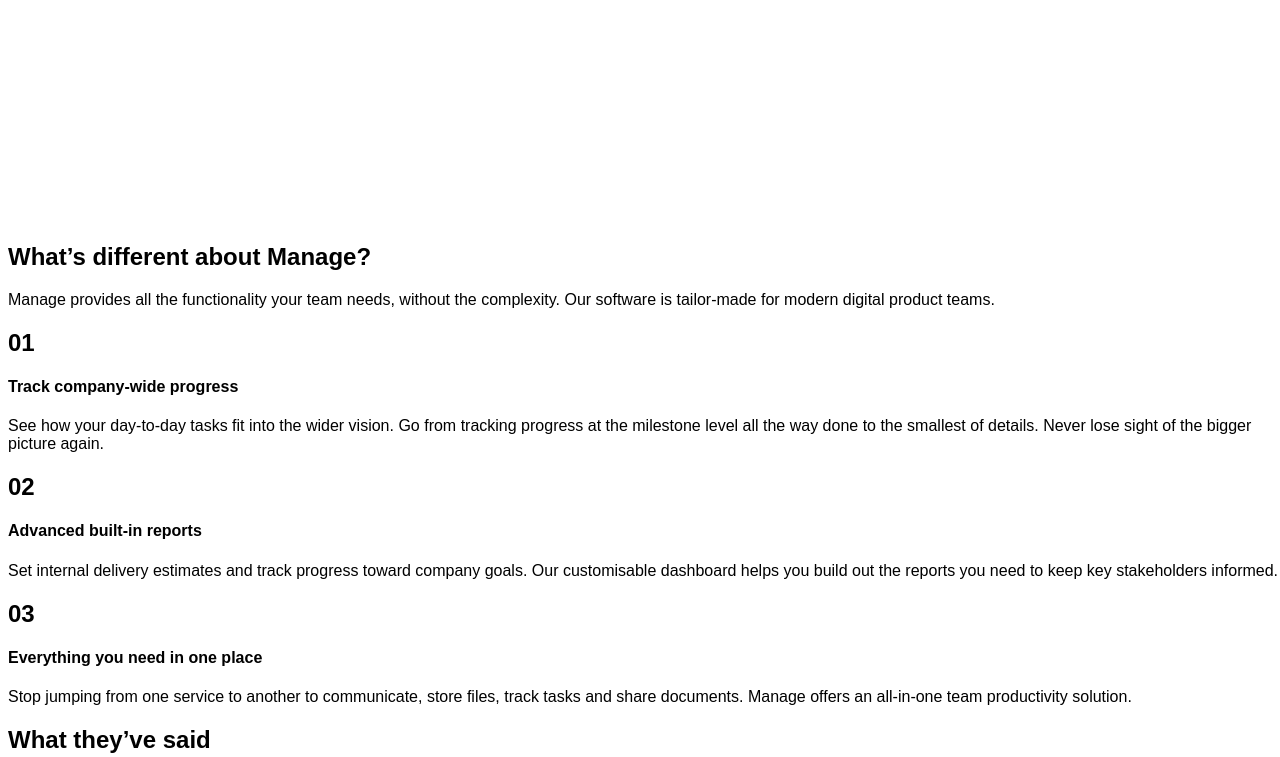
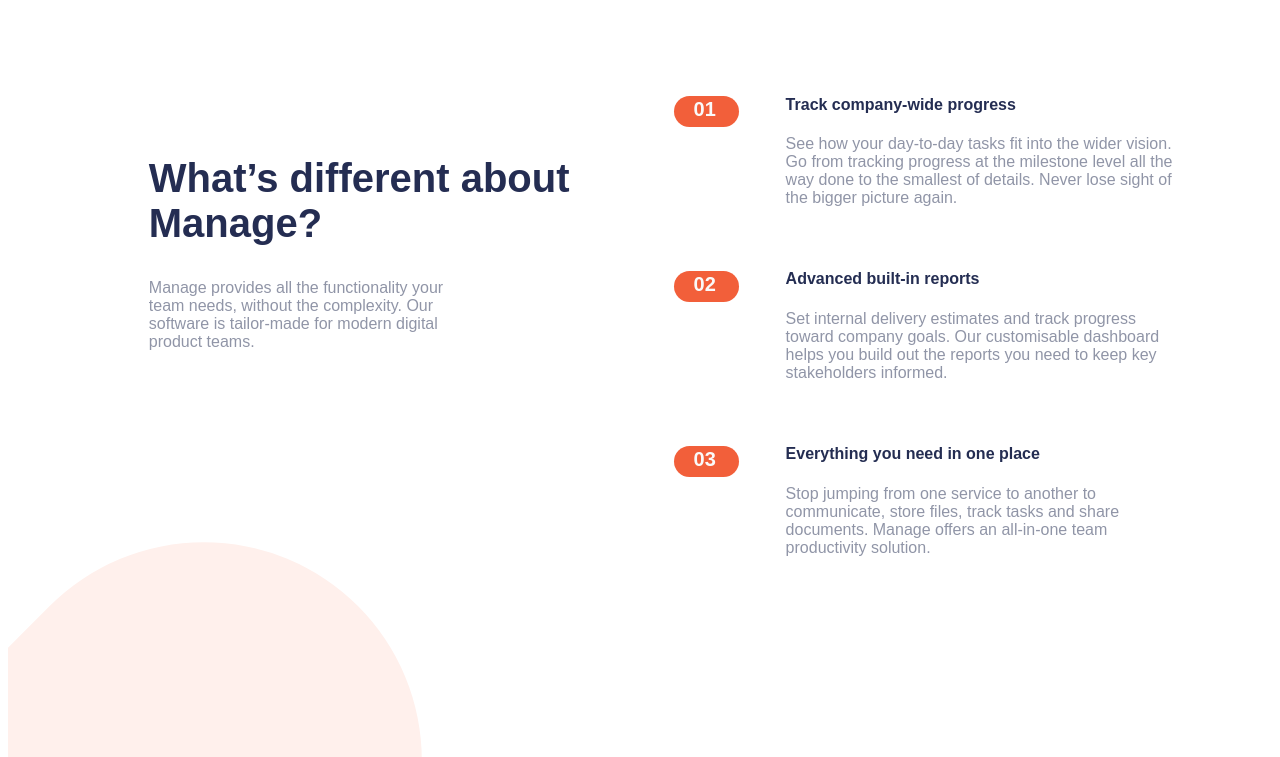
Before and after one commit to SJellen/manageLP, a plain HTML site: page index.html in a window 1280 px wide. Shown: the part 703-1460 px from the top of the page. Drawn offline with Linux system fonts and the light colour scheme; a web font is replaced by a local one.

Commit message:
midsection layed out

```diff
--- a/style.scss
+++ b/style.scss
@@ -65,11 +65,10 @@
 
 .intro {
 
-    height: 700px;
+    height: 600px;
 
     .illustration-intro {
         float: right;
-        border: 1px solid red;
         margin-top: -27rem;
         margin-right: 11%;
          height: 500px;
@@ -77,7 +76,6 @@
     .intro-word-box {
         margin-top: 9rem;
         margin-left: 11%;
-        border: 1px solid red;
         width: 35%;
         h1 {
             font-size: 3.5rem;
@@ -112,3 +110,61 @@
 
 
 }
+
+.midsection {
+    background-image: url(./images/bg-tablet-pattern.svg);
+    background-repeat: no-repeat;
+    background-position: left -400px bottom -200px ;
+    background-size: auto;
+    height: 1000px;
+    .midsection-word-box {
+        width: 33%;
+        margin-left: 11%;
+        h2 {
+            font-size: 2.5rem;
+            color: $darkBlue;
+        }
+        p {
+            width: 75%;
+            color: $darkGrayishBlue;
+        }
+    }
+    .midsection-number-box {
+        width: 40%;
+        float: right;
+        margin-top: -18rem;
+        margin-right: 8%;
+        h2 {
+            background-color: $brightRed;
+            width: 35px;
+            color: $veryLightGray;
+            padding: 2px 10px 6px 20px;
+            border-radius: 25px;
+           font-size: 1.25rem;
+        }
+        h4 {
+            width: 300px;
+            margin-left: 7rem;
+            margin-top: -3rem;
+            color: $darkBlue;
+        }
+        p {
+            width: 77%;
+            margin-left: 7rem;
+            color: $darkGrayishBlue;
+        }
+        .number-box {
+            margin-bottom: 4rem
+        }
+    }
+
+}
+.testimonial {
+
+    h2 {
+        font-size: 2.5rem;
+        margin-top: -18rem;
+        text-align: center;
+        color: $darkBlue;
+    }
+}
```
Also changed, not shown: style.css, 1 other file.
